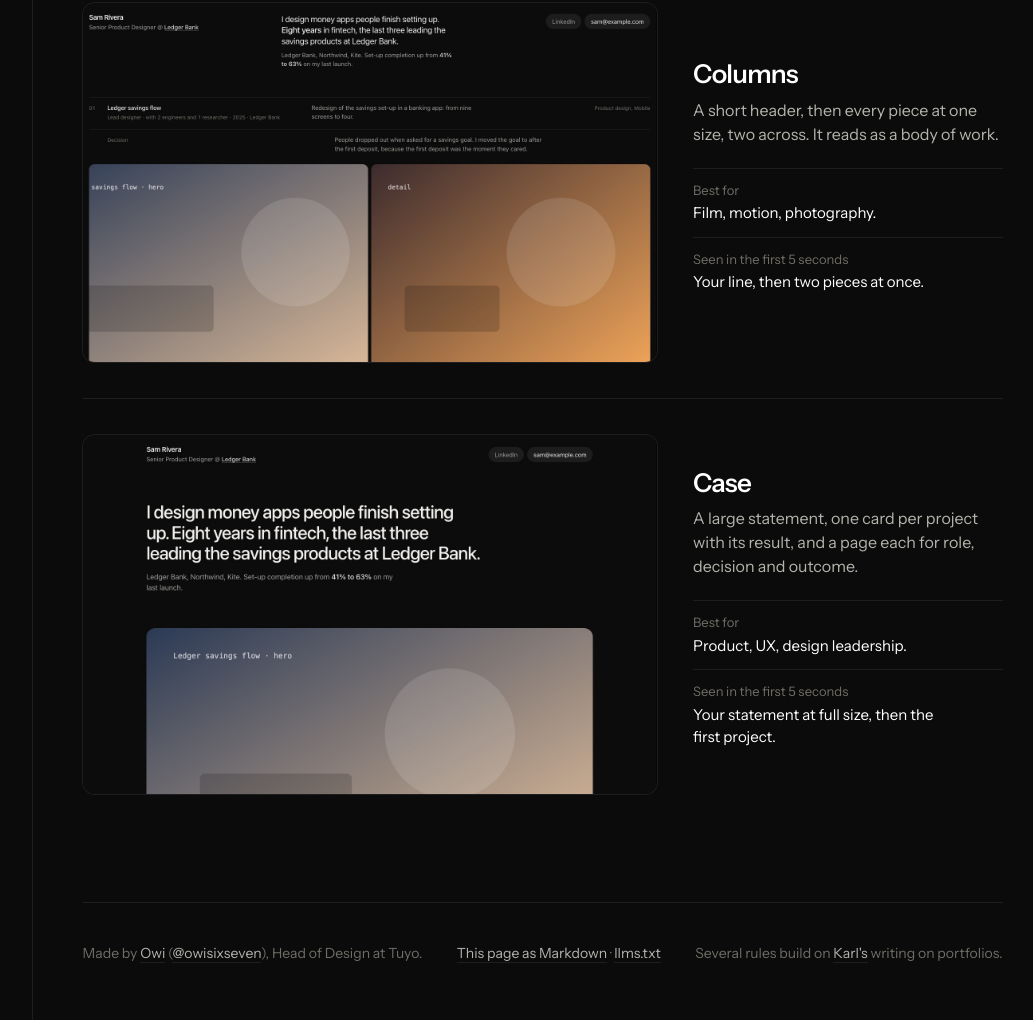
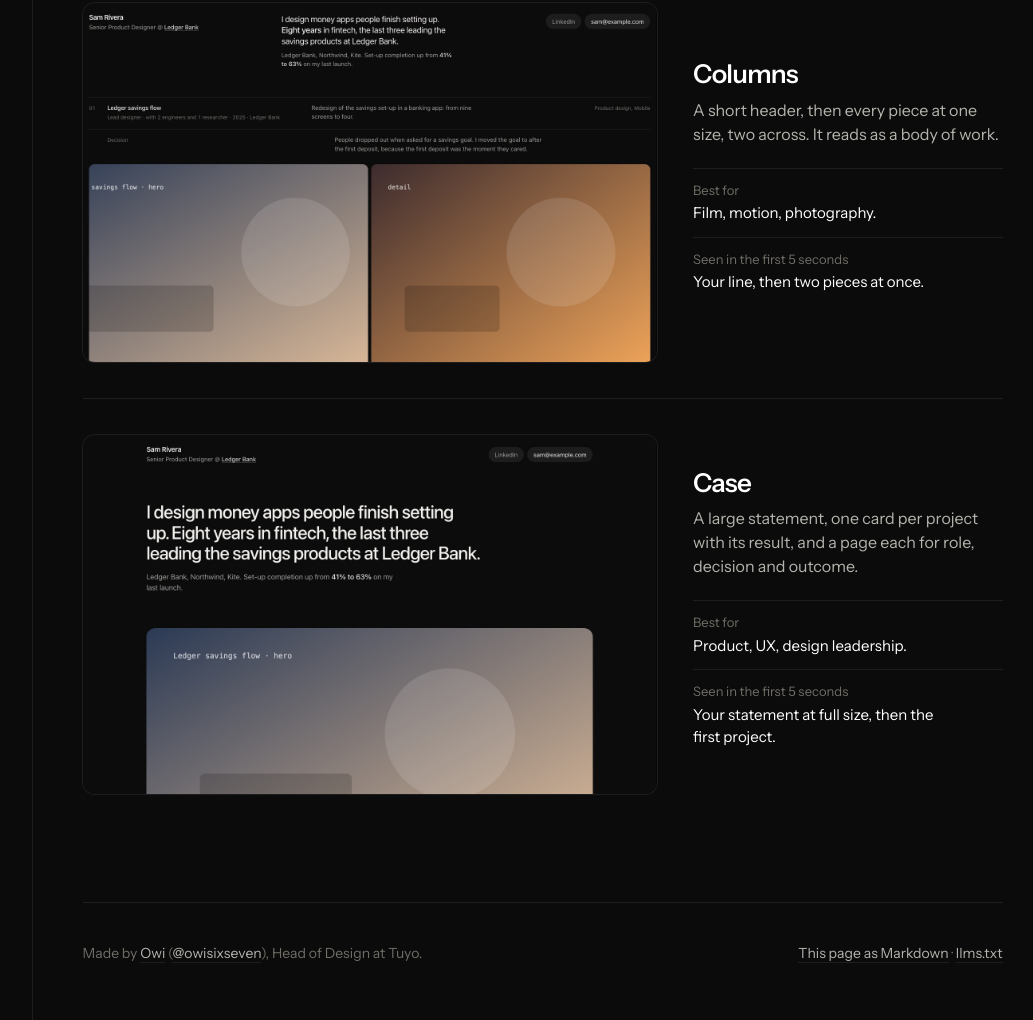
Before and after one commit to adrituyo/30s, a plain HTML site: page site/index.html in a window 1280 px wide. Shown: the part 7376-8396 px from the top of the page, without its empty margins (228-1261 px from the left). Drawn offline with Linux system fonts and the light colour scheme.

Commit message:
Footer: drop the credit line
Co-Authored-By: Claude Fable 5.2 <noreply@anthropic.com>

```diff
--- a/site/index.html
+++ b/site/index.html
@@ -474,7 +474,6 @@ main { margin-left: var(--side); border-left: 1px solid var(--line); min-height:
     <footer class="foot">
       <span>Made by <a href="https://theartofvisual.com">Owi</a> (<a href="https://x.com/owisixseven">@owisixseven</a>), Head of Design at Tuyo.</span>
       <span><a href="/index.md">This page as Markdown</a> · <a href="/llms.txt">llms.txt</a></span>
-      <span>Several rules build on <a href="https://x.com/_kejk">Karl's</a> writing on portfolios.</span>
     </footer>
   </div>
 </main>
```
Also changed, not shown: 1 other file.
